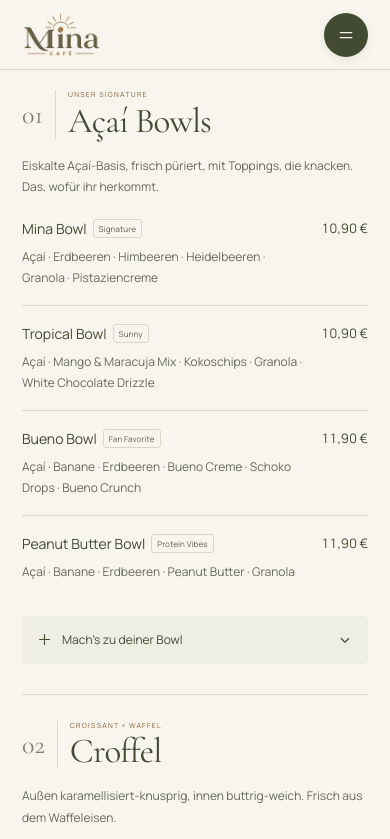
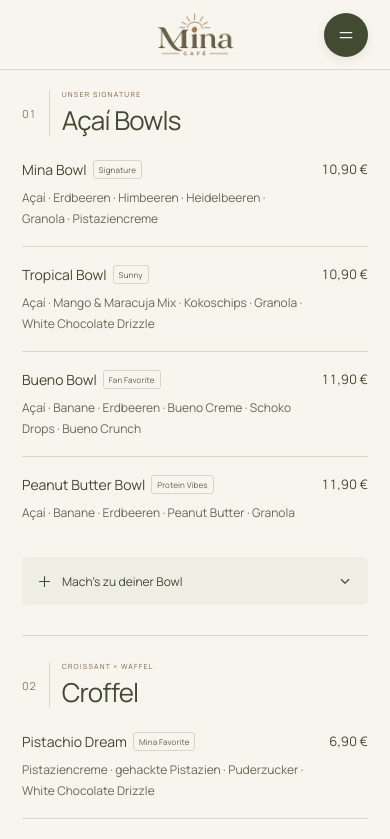
Before and after one commit to itachiyek/mina, a React (Vite) app: page / in a window 390 px wide. Shown: the top 839 px of the page. Built offline with nearby package versions, Linux system fonts and the light colour scheme.

Commit message:
Refine menu typography and center mobile logo

```diff
--- a/App.jsx
+++ b/App.jsx
@@ -415,7 +415,6 @@ function MenuSection({ category, index }) {
       </header>
       <div className="section-body">
         <div className="section-list">
-          <p className="section-intro">{category.intro}</p>
           <div className="menu-items">
             {category.items.map((item, itemIndex) => (
               <MenuItem item={item} key={`${item.name}-${itemIndex}`} />
--- a/main.jsx
+++ b/main.jsx
@@ -5,7 +5,6 @@ import "@fontsource/manrope/latin-400.css";
 import "@fontsource/manrope/latin-500.css";
 import "@fontsource/manrope/latin-600.css";
 import "@fontsource/cormorant-garamond/latin-500.css";
-import "@fontsource/cormorant-garamond/latin-600.css";
 import "@fontsource/cormorant-garamond/latin-500-italic.css";
 import App from "./App.jsx";
 import "./styles.css";
--- a/styles.css
+++ b/styles.css
@@ -1,7 +1,7 @@
 @charset "UTF-8";
 
 :root {
-  font-family: "Manrope", sans-serif;
+  font-family: var(--sans);
   color: #424a32;
   background: #f8f5ee;
   font-synthesis: none;
@@ -13,6 +13,7 @@
   --muted: #666a57;
   --bronze: #85633b;
   --line: #dad8ca;
+  --sans: "Manrope", sans-serif;
   --serif: "Cormorant Garamond", Georgia, serif;
 }
 
@@ -140,8 +141,9 @@ h2:focus {
   margin: 0 12px 20px;
   padding-top: 21px;
   border-top: 1px solid var(--line);
-  font-family: var(--serif);
-  font-size: 20px;
+  font-family: var(--sans);
+  font-size: 14px;
+  font-weight: 600;
 }
 .tiny-sun {
   font-size: 23px;
@@ -242,12 +244,16 @@ h2:focus {
   display: flex;
   align-items: center;
   justify-content: space-between;
-  margin-bottom: 20px;
+  margin-bottom: 8px;
 }
 .section-heading__title {
   display: flex;
   align-items: center;
   gap: 17px;
+  min-width: 0;
+}
+.section-heading__title > div {
+  min-width: 0;
 }
 .section-number {
   align-self: stretch;
@@ -255,8 +261,10 @@ h2:focus {
   align-items: center;
   border-right: 1px solid var(--line);
   padding-right: 16px;
-  font-family: var(--serif);
-  font-size: 30px;
+  font-family: var(--sans);
+  font-size: 12px;
+  font-variant-numeric: tabular-nums;
+  letter-spacing: 0.5px;
   color: #7e816c;
 }
 .section-heading .eyebrow {
@@ -266,11 +274,11 @@ h2:focus {
   margin-bottom: 2px;
 }
 .section-heading h2 {
-  font-family: var(--serif);
-  font-size: 43px;
-  font-weight: 500;
-  letter-spacing: -0.7px;
-  line-height: 1;
+  font-family: var(--sans);
+  font-size: 32px;
+  font-weight: 600;
+  letter-spacing: -1px;
+  line-height: 1.25;
 }
 .section-heading__note {
   font-size: 8px;
@@ -284,16 +292,6 @@ h2:focus {
 .section-list {
   min-width: 0;
   width: 100%;
-}
-.section-intro {
-  font-size: 13px;
-  line-height: 1.8;
-  color: var(--muted);
-  max-width: 660px;
-  margin-bottom: 14px;
-}
-.section-intro:empty {
-  display: none;
 }
 .menu-item {
   display: flex;
@@ -515,14 +513,14 @@ h2:focus {
     padding: 76px 32px 0;
   }
   .mobile-header {
-    display: flex;
+    display: grid;
+    grid-template-columns: minmax(0, 1fr) auto minmax(0, 1fr);
     position: fixed;
     z-index: 20;
     top: 0;
     left: 0;
     right: 0;
     align-items: center;
-    justify-content: space-between;
     height: 76px;
     padding: 8px 32px;
     border-bottom: 1px solid var(--line);
@@ -530,9 +528,12 @@ h2:focus {
     backdrop-filter: blur(16px);
   }
   .brand--compact {
+    grid-column: 2;
     width: 85px;
   }
   .mobile-menu-button {
+    grid-column: 3;
+    justify-self: end;
     display: flex;
     align-items: center;
     justify-content: center;
@@ -611,9 +612,11 @@ h2:focus {
     margin: 26px 0 7px;
   }
   .drawer h2 {
-    font-family: var(--serif);
-    font-weight: 500;
-    font-size: 34px;
+    font-family: var(--sans);
+    font-weight: 600;
+    font-size: 25px;
+    letter-spacing: -0.8px;
+    line-height: 1.3;
     margin-bottom: 25px;
   }
   .drawer .nav-group__label {
@@ -664,14 +667,14 @@ h2:focus {
     padding: 26px 0 30px;
   }
   .section-heading {
-    margin-bottom: 16px;
+    margin-bottom: 6px;
     gap: 12px;
   }
   .section-heading__title {
     gap: 12px;
   }
   .section-number {
-    font-size: 26px;
+    font-size: 11px;
     padding-right: 12px;
   }
   .section-heading .eyebrow {
@@ -680,15 +683,11 @@ h2:focus {
     margin-bottom: 3px;
   }
   .section-heading h2 {
-    font-size: 35px;
-    letter-spacing: -0.9px;
+    font-size: 26px;
+    letter-spacing: -0.8px;
   }
   .section-heading__note {
     display: none;
-  }
-  .section-intro {
-    font-size: 12px;
-    margin-bottom: 3px;
   }
   .menu-item {
     padding: 17px 0;
@@ -762,7 +761,7 @@ h2:focus {
     padding-right: 17px;
   }
   .section-heading h2 {
-    font-size: 31px;
+    font-size: 23px;
   }
   .drawer {
     padding-left: 18px;
```
Also changed, not shown: 1 other file (tests, documents, lock files or other folders).
